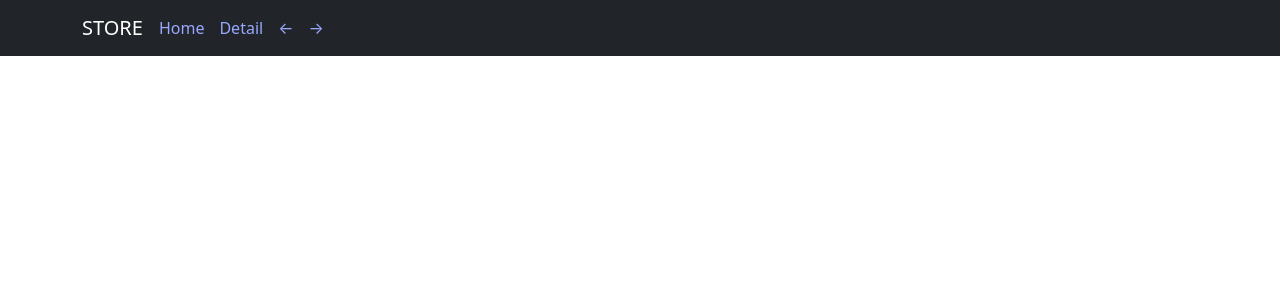
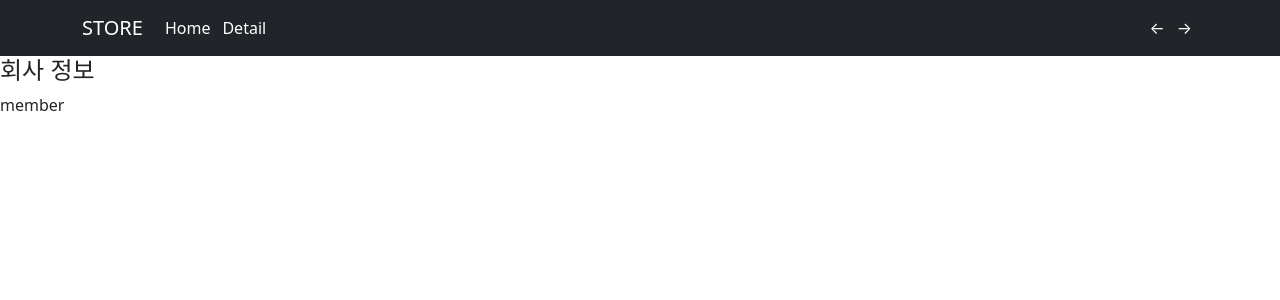
Before and after one commit to STERNDELFTIN/react, a React (Vite) app in the folder shop/: page /about/member in a window 1280 px wide. Shown: the top 300 px of the page. Built offline with nearby package versions, Linux system fonts and the light colour scheme.

Commit message:
[01/14] React Router
navigate, Nested Routes, Outlet

```diff
--- a/shop/src/App.css
+++ b/shop/src/App.css
@@ -2,6 +2,11 @@ a {
   text-decoration: none;
   margin-right: 15px;
   color: rgb(153, 167, 255);
+}
+
+button {
+  border: none;
+  background: none;
 }
 
 .main-bg {
--- a/shop/src/App.jsx
+++ b/shop/src/App.jsx
@@ -1,13 +1,15 @@
 import './App.css';
-import {useState } from "react";
+import { useState } from "react";
 import { Container, Nav, Navbar } from 'react-bootstrap';
 // import Container from 'react-bootstrap/Container';
 // import Nav from 'react-bootstrap/Nav';
 // import Navbar from 'react-bootstrap/Navbar';
 import { Routes, Route, Link, useNavigate, Outlet } from 'react-router-dom';
 
-import MainPage from './routes/Main.jsx';
-import DetailPage from './routes/Detail.jsx';
+import Main from './routes/Main.jsx';
+import Detail from './routes/Detail.jsx';
+import About from './routes/About.jsx';
+import Event from './routes/Event.jsx';
 import mainBg from './img/bg-150x150.png';
 import products from './data.js';
 
@@ -24,18 +26,33 @@ function App() {
           <Nav className="me-auto">
             {/* <Link to="/">Home</Link>
             <Link to="/detail">Detail</Link> */}
-            <Link onClick={()=>{navigate('/')}}>Home</Link>
-            <Link onClick={()=>{navigate('/detail')}}>Detail</Link>
-            <Link onClick={()=>{navigate(-1)}}>←</Link>
-            <Link onClick={()=>{navigate(1)}}>→</Link>
+            <button onClick={()=>{navigate('/')}}>Home</button>
+            <button onClick={()=>{navigate('/detail')}}>Detail</button>
+          </Nav>
+          <Nav className='move-btn'>
+            <button className="prev-btn" onClick={()=>{navigate(-1)}}>←</button>
+            <button className="next-btn" onClick={()=>{navigate(1)}}>→</button>
           </Nav>
         </Container>
       </Navbar>
 
       <Routes>
-        <Route path="/" element={ <MainPage shoes={shoes} mainBg={mainBg}/> } />
-        <Route path="/detail" element={ <DetailPage shoes={shoes} /> } />
-        <Route path="/about" element={ <div>about</div> } />
+        <Route path="/" element={ <Main shoes={shoes} mainBg={mainBg}/> } />
+        <Route path="/detail" element={ <Detail shoes={shoes} /> } />
+        {/* <Route path="/about" element={ <div>about</div> } />
+        <Route path="/about/member" element={ <div>about</div> } />
+        <Route path="/about/location" element={ <div>about</div> } /> */}
+        <Route path="/about" element={ <About /> }>
+          <Route path="member" element={ <div>member</div> } />
+          <Route path="location" element={ <div>location</div> } />
+        </Route>
+
+        <Route path="/event" element={ <Event /> }>
+          <Route path="one" element={ <div>첫 주문시 양배추즙 서비스</div> } />
+          <Route path="two" element={ <div>생일기념 쿠폰받기</div> } />
+        </Route>
+
+        <Route path="*" element={ <div>없는 페이지</div> } />
       </Routes>
 
 
--- /dev/null
+++ b/shop/src/routes/About.jsx
@@ -0,0 +1,12 @@
+import { Outlet } from 'react-router-dom';
+
+function About(){
+    return (
+        <div>
+            <h4>회사 정보</h4>
+            <Outlet></Outlet>
+        </div>
+    );
+}
+
+export default About;
--- a/shop/src/routes/Detail.jsx
+++ b/shop/src/routes/Detail.jsx
@@ -1,4 +1,4 @@
-function DetailPage( {shoes} ) {
+function Detail( {shoes} ) {
     return (
       <div className="container">
         <div className="row">
@@ -16,4 +16,4 @@ function DetailPage( {shoes} ) {
     );
   }
 
-  export default DetailPage;
+  export default Detail;
--- /dev/null
+++ b/shop/src/routes/Event.jsx
@@ -0,0 +1,12 @@
+import { Outlet } from 'react-router-dom';
+
+function Event() {
+    return (
+        <div>
+            <h4>오늘의 이벤트</h4>
+            <Outlet></Outlet>
+        </div>
+    );
+}
+
+export default Event;
--- a/shop/src/routes/Main.jsx
+++ b/shop/src/routes/Main.jsx
@@ -1,5 +1,5 @@
 
-function MainPage( props ) {
+function Main( props ) {
     return (
       <>
         <div className='main-bg' style={ { backgroundImage: `url(${props.mainBg})`}}></div>
@@ -27,4 +27,4 @@ function MainPage( props ) {
     );
   }
 
-  export default MainPage;
+  export default Main;
```
